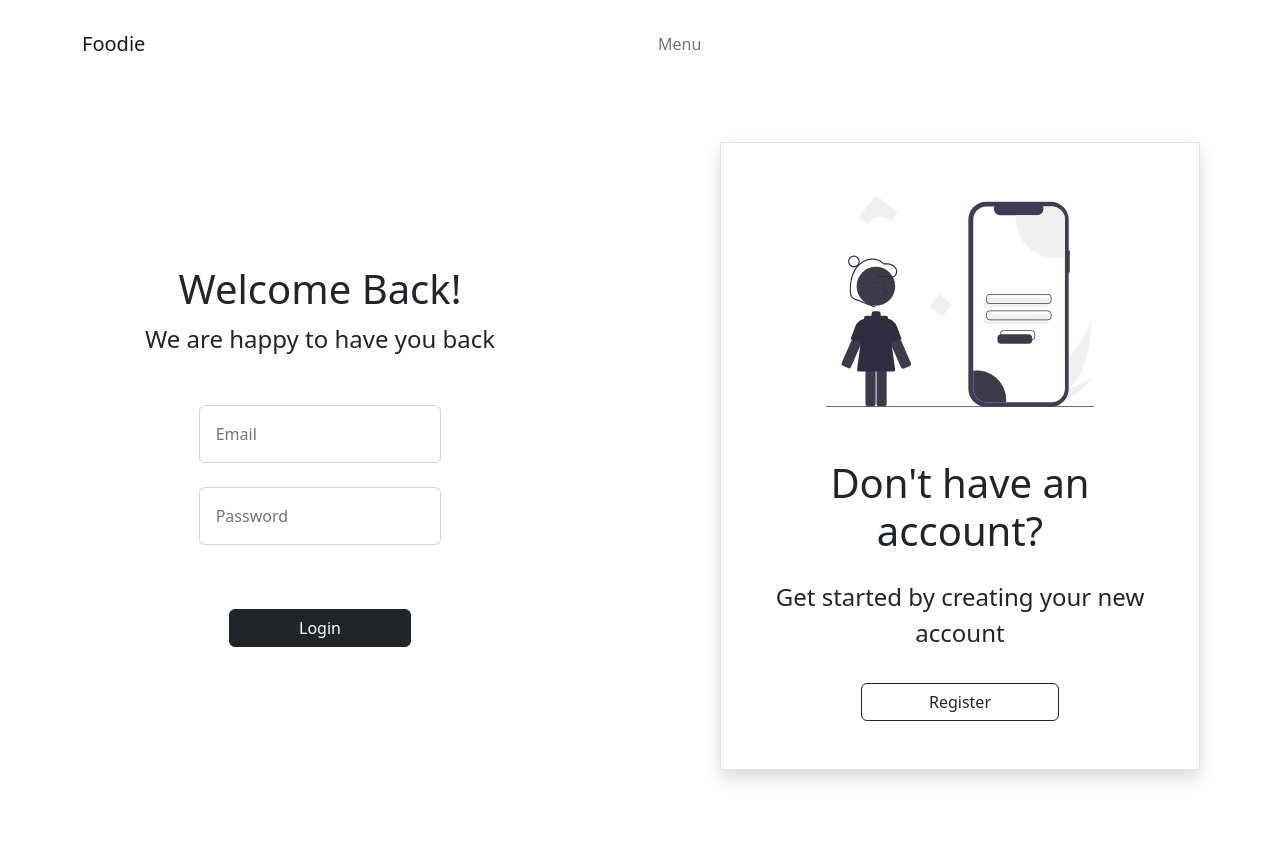
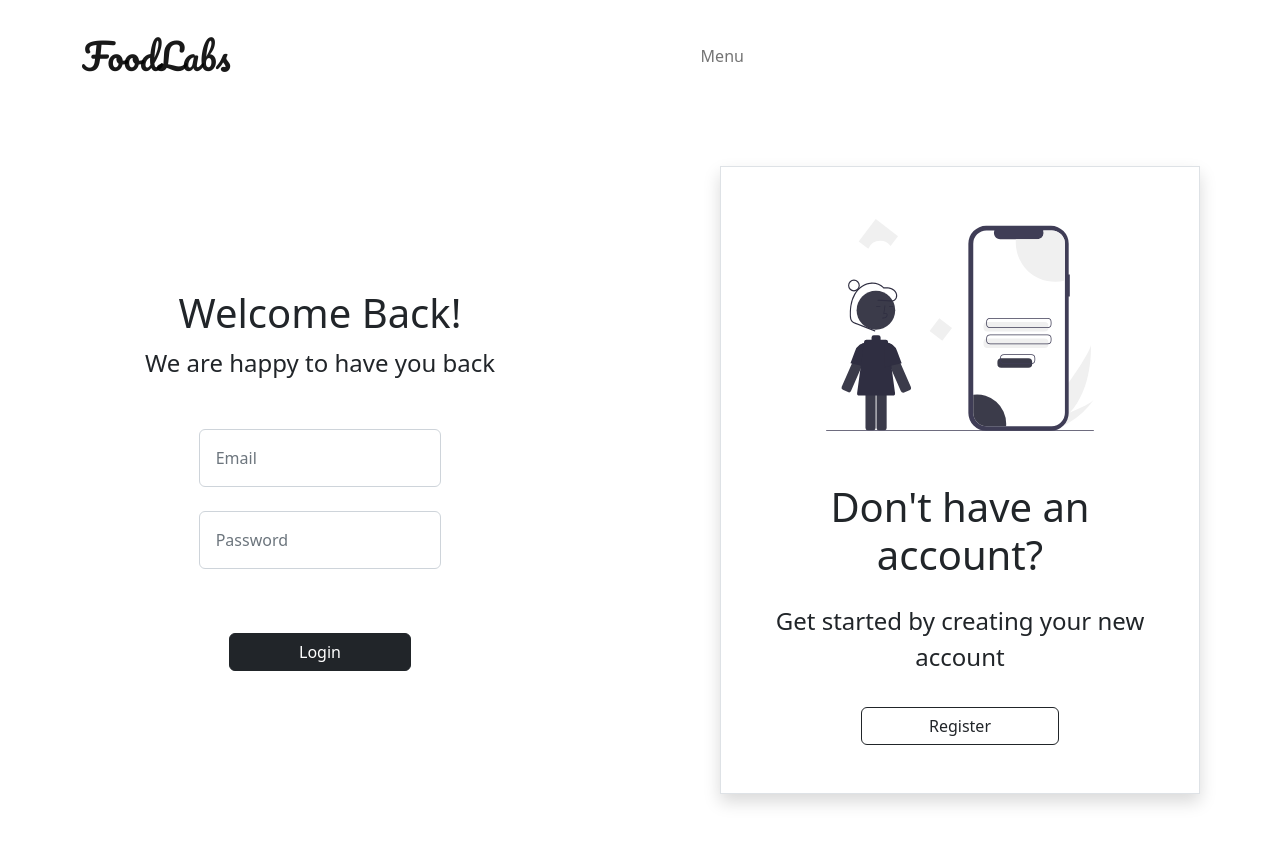
Before and after one commit to aldojr17/restaurant-frontend, a React (Create React App) app: page /login in a window 1280 px wide. Shown: the top 844 px of the page. Built offline with nearby package versions, Linux system fonts and the light colour scheme.

Commit message:
refactor: add font to styling title

```diff
--- a/public/index.html
+++ b/public/index.html
@@ -15,6 +15,12 @@
       user's mobile device or desktop. See https://developers.google.com/web/fundamentals/web-app-manifest/
     -->
     <link rel="manifest" href="%PUBLIC_URL%/manifest.json" />
+    <link rel="preconnect" href="https://fonts.googleapis.com" />
+    <link rel="preconnect" href="https://fonts.gstatic.com" crossorigin />
+    <link
+      href="https://fonts.googleapis.com/css2?family=Pacifico&display=swap"
+      rel="stylesheet"
+    />
     <!--
       Notice the use of %PUBLIC_URL% in the tags above.
       It will be replaced with the URL of the `public` folder during the build.
--- a/src/components/Navbar/Navbar.tsx
+++ b/src/components/Navbar/Navbar.tsx
@@ -1,5 +1,6 @@
 import { Link, useNavigate } from "react-router-dom";
 import { CartIcon, HeartIcon } from "../Icon";
+import { StyledTitle } from "./style";
 
 interface NavbarProps {
   active?: string;
@@ -19,7 +20,7 @@
     <nav className="navbar navbar-expand-lg mb-4">
       <div className="container">
         <Link to={"/"} className="navbar-brand">
-          Foodie
+          <StyledTitle>FoodLabs</StyledTitle>
         </Link>
         <button
           className="navbar-toggler"
--- /dev/null
+++ b/src/components/Navbar/style.ts
@@ -0,0 +1,6 @@
+import styled from "styled-components";
+
+export const StyledTitle = styled.span`
+  font-family: "Pacifico", sans-serif;
+  font-size: 36px;
+`;
```
